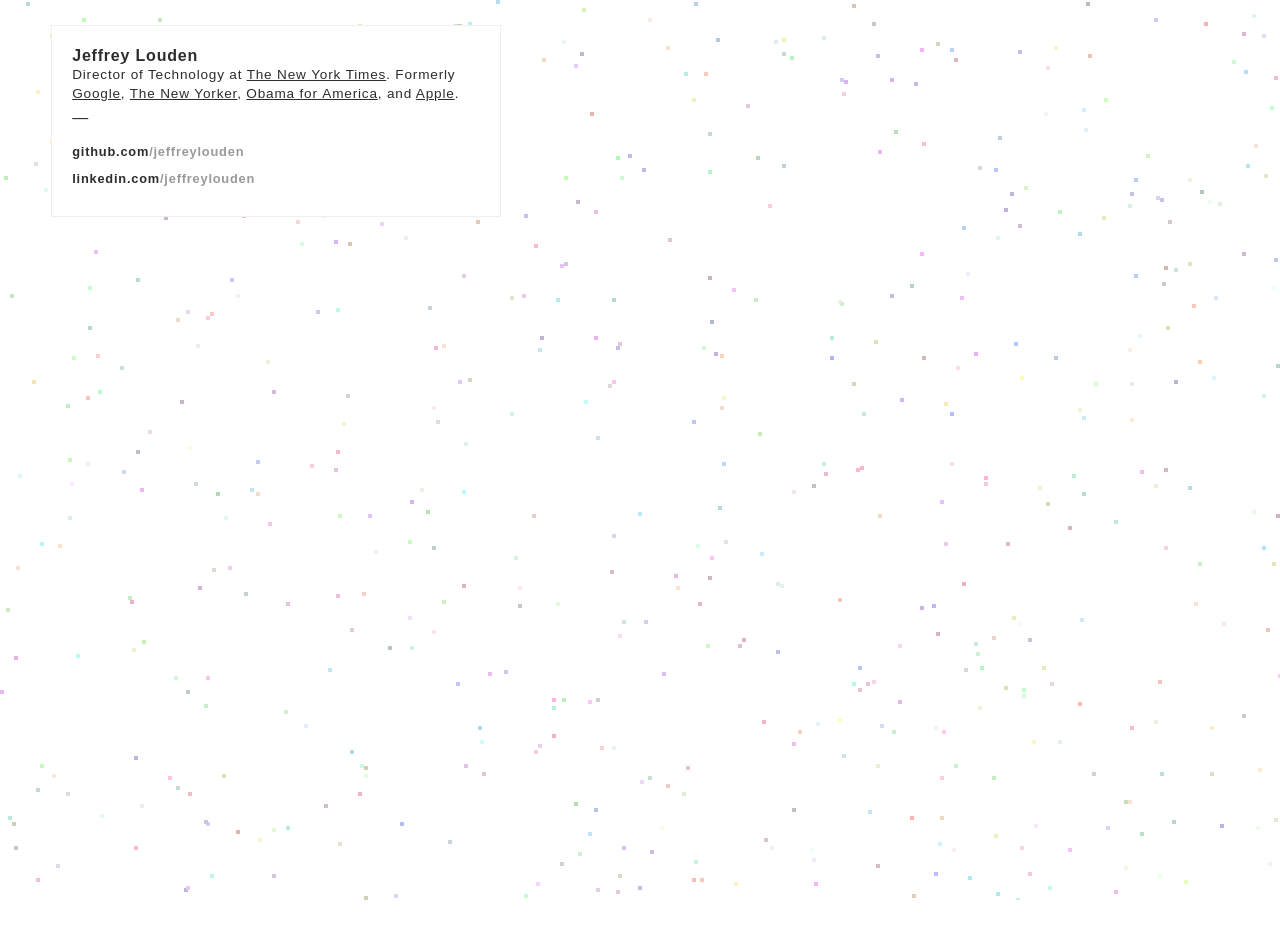
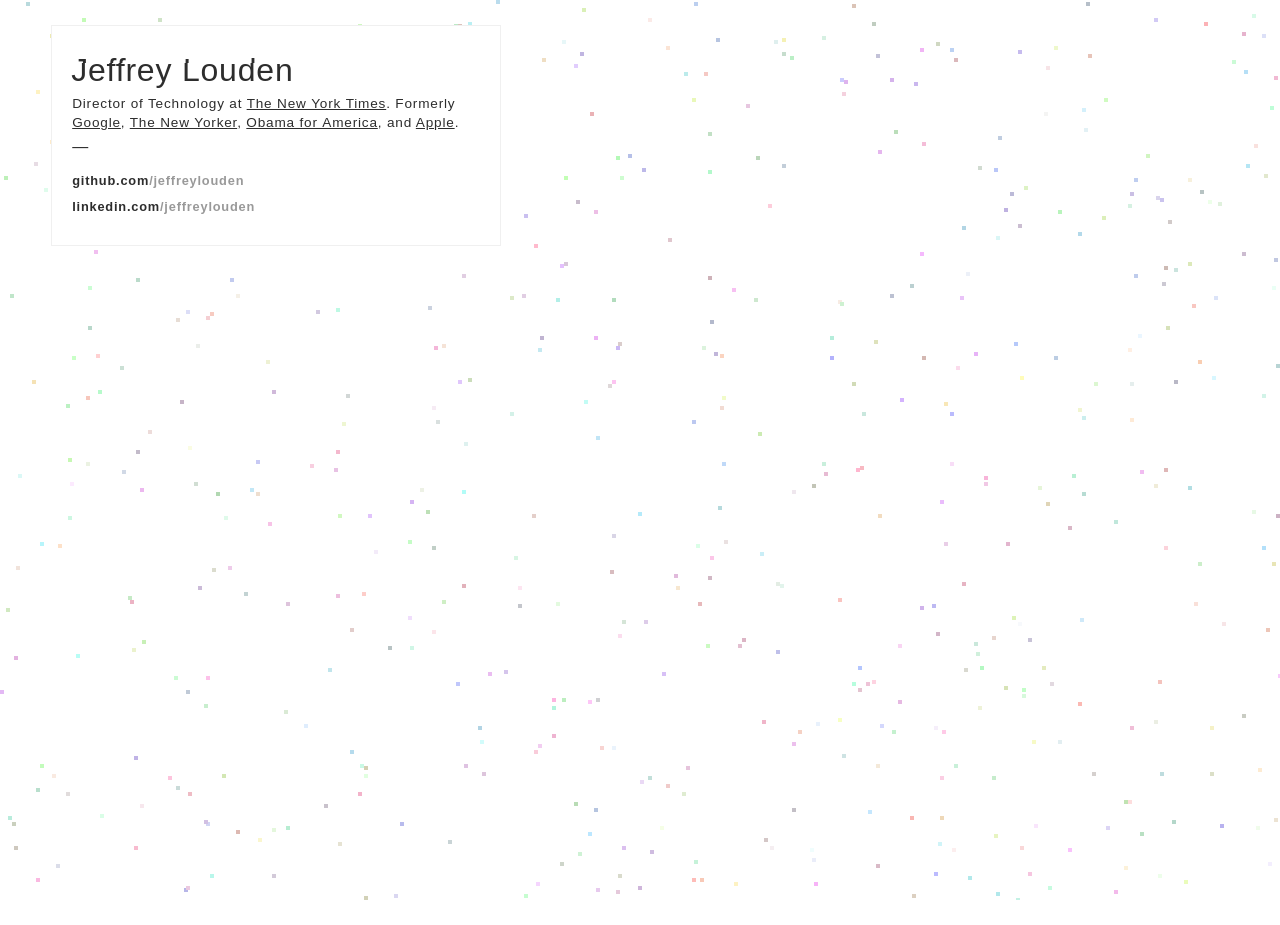
Before and after one commit to jeffreylouden/jeffreylouden.github.com, a Jekyll site: the page built from index.html, in a window 1280 px wide. Built offline with Jekyll 4.4.1, drawn with Linux system fonts in a browser that asks for light colours; some web fonts are replaced.

Commit message:
Update style.css

```diff
--- a/css/style.css
+++ b/css/style.css
@@ -302,8 +302,8 @@
 }
 
 h1 {
-    font-size: 1rem;
-    font-weight: 600;
+    font-size: 2rem;
+    line-height: 3rem;
 }
 
 section,
```
